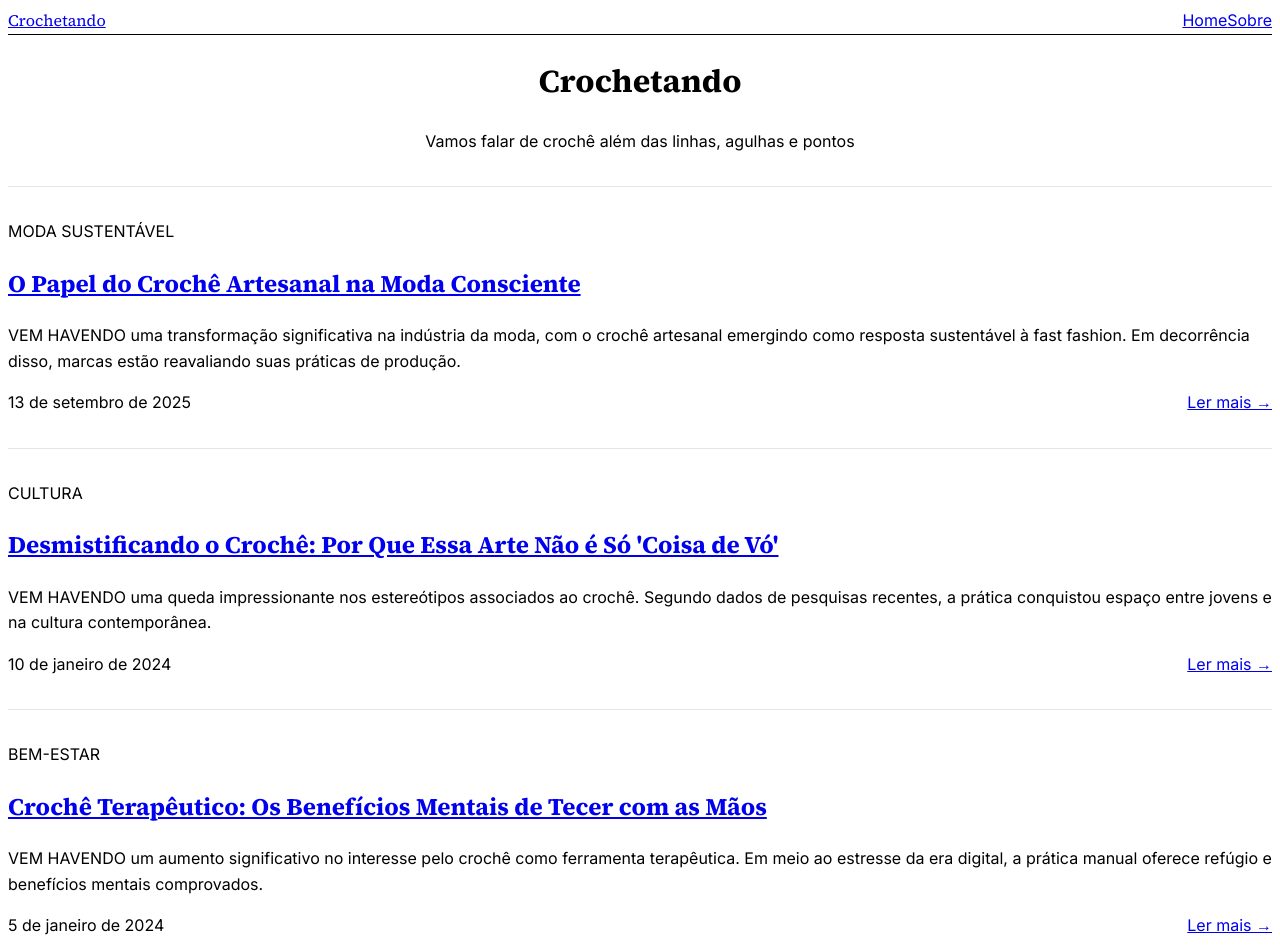
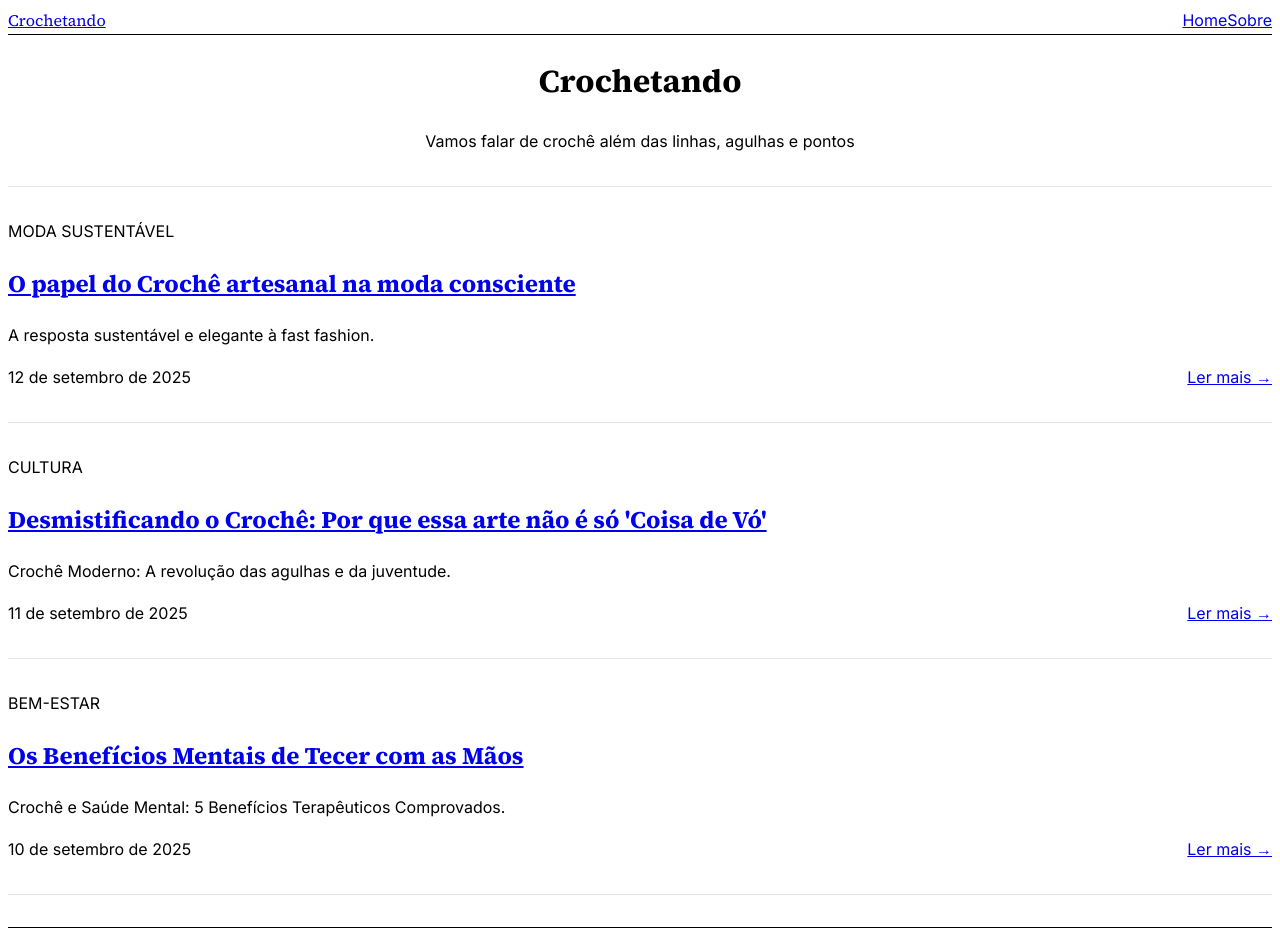
Before and after one commit to LSG-gurgel/Blog, a Next.js app: page / in a window 1280 px wide. Shown: the top 948 px of the page. Built offline with nearby package versions, Linux system fonts and the light colour scheme.

Commit message:
Textos do menu inicial

```diff
--- a/app/layout.tsx
+++ b/app/layout.tsx
@@ -3,7 +3,7 @@ import type { Metadata } from 'next'
 import { Source_Serif_4, Inter } from 'next/font/google'
 import Link from 'next/link'
 
-// Fontes estilo Intercept
+
 const sourceSerif = Source_Serif_4({
   subsets: ['latin'],
   variable: '--font-source-serif',
@@ -15,7 +15,7 @@ const inter = Inter({
 })
 
 export const metadata: Metadata = {
-  title: 'Crochetando - Além das linhas, agulhas e pontos',
+  title: 'CROCHETANDO - Além das linhas, agulhas e pontos',
   description: 'Crochê artesanal: A resposta sustentável e elegante à fast fashion',
 }
 
@@ -27,7 +27,7 @@ export default function RootLayout({
   return (
     <html lang="pt-BR" className={`${sourceSerif.variable} ${inter.variable}`}>
       <body className="font-inter bg-white text-gray-900">
-        {/* Header minimalista estilo Intercept */}
+
         <header className="border-b border-gray-300 py-6">
           <nav className="container mx-auto px-4">
             <div className="flex justify-between items-center">
--- a/app/page.tsx
+++ b/app/page.tsx
@@ -3,25 +3,25 @@ import PostCard from '@/components/PostCard'
 const posts = [
   {
     id: 1,
-    title: "O Papel do Crochê Artesanal na Moda Consciente",
-    excerpt: "VEM HAVENDO uma transformação significativa na indústria da moda, com o crochê artesanal emergindo como resposta sustentável à fast fashion. Em decorrência disso, marcas estão reavaliando suas práticas de produção.",
-    date: "13 de setembro de 2025",
+    title: "O papel do Crochê artesanal na moda consciente",
+    excerpt: "A resposta sustentável e elegante à fast fashion.",
+    date: "12 de setembro de 2025",
     slug: "croche-moda-consciente",
     category: "Moda Sustentável"
   },
   {
     id: 2,
-    title: "Desmistificando o Crochê: Por Que Essa Arte Não é Só 'Coisa de Vó'",
-    excerpt: "VEM HAVENDO uma queda impressionante nos estereótipos associados ao crochê. Segundo dados de pesquisas recentes, a prática conquistou espaço entre jovens e na cultura contemporânea.",
-    date: "10 de janeiro de 2024",
+    title: "Desmistificando o Crochê: Por que essa arte não é só 'Coisa de Vó'",
+    excerpt: "Crochê Moderno: A revolução das agulhas e da juventude.",
+    date: "11 de setembro de 2025",
     slug: "desmistificando-croche",
     category: "Cultura"
   },
   {
     id: 3,
-    title: "Crochê Terapêutico: Os Benefícios Mentais de Tecer com as Mãos",
-    excerpt: "VEM HAVENDO um aumento significativo no interesse pelo crochê como ferramenta terapêutica. Em meio ao estresse da era digital, a prática manual oferece refúgio e benefícios mentais comprovados.",
-    date: "5 de janeiro de 2024",
+    title: "Os Benefícios Mentais de Tecer com as Mãos",
+    excerpt: " Crochê e Saúde Mental: 5 Benefícios Terapêuticos Comprovados.",
+    date: "10 de setembro de 2025",
     slug: "croche-terapeutico",
     category: "Bem-Estar"
   }
--- a/components/PostCard.tsx
+++ b/components/PostCard.tsx
@@ -17,7 +17,7 @@ export default function PostCard({ post }: { post: Post }) {
         {post.category}
       </span>
 
-      {/* Título estilo Intercept */}
+
       <h2 className="font-source-serif text-2xl font-semibold mb-4 hover:text-gray-600 transition-colors">
         <Link href={`/posts/${post.slug}`}>
           {post.title}
```
